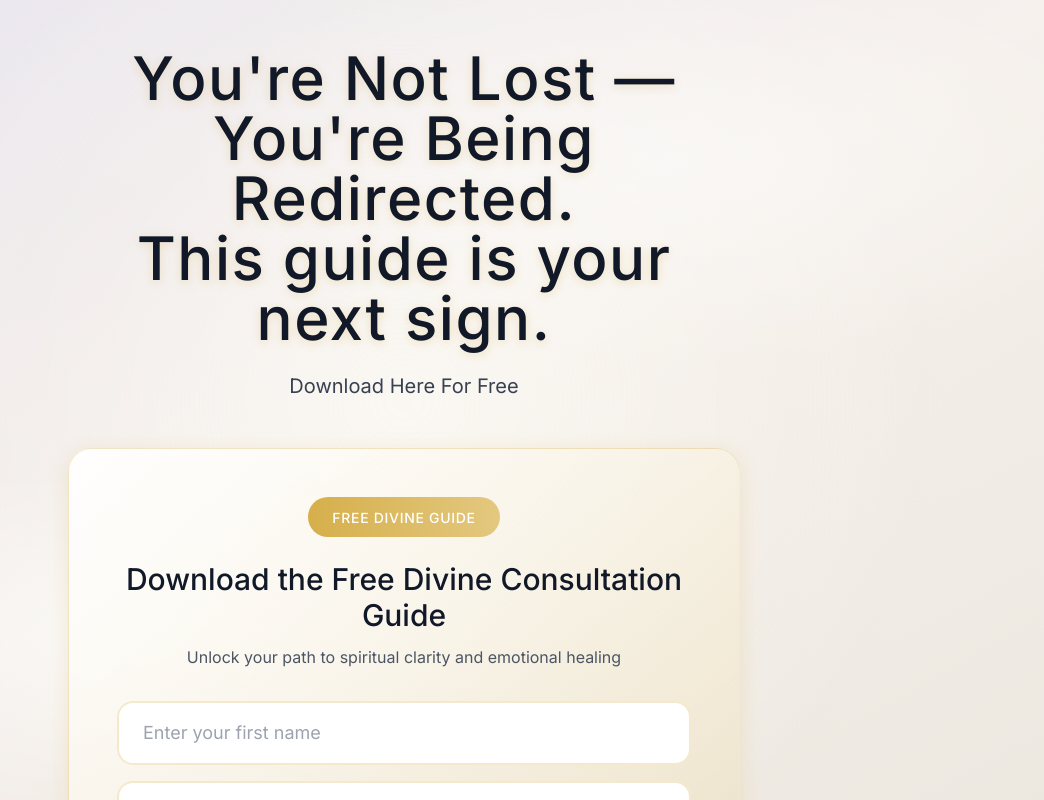
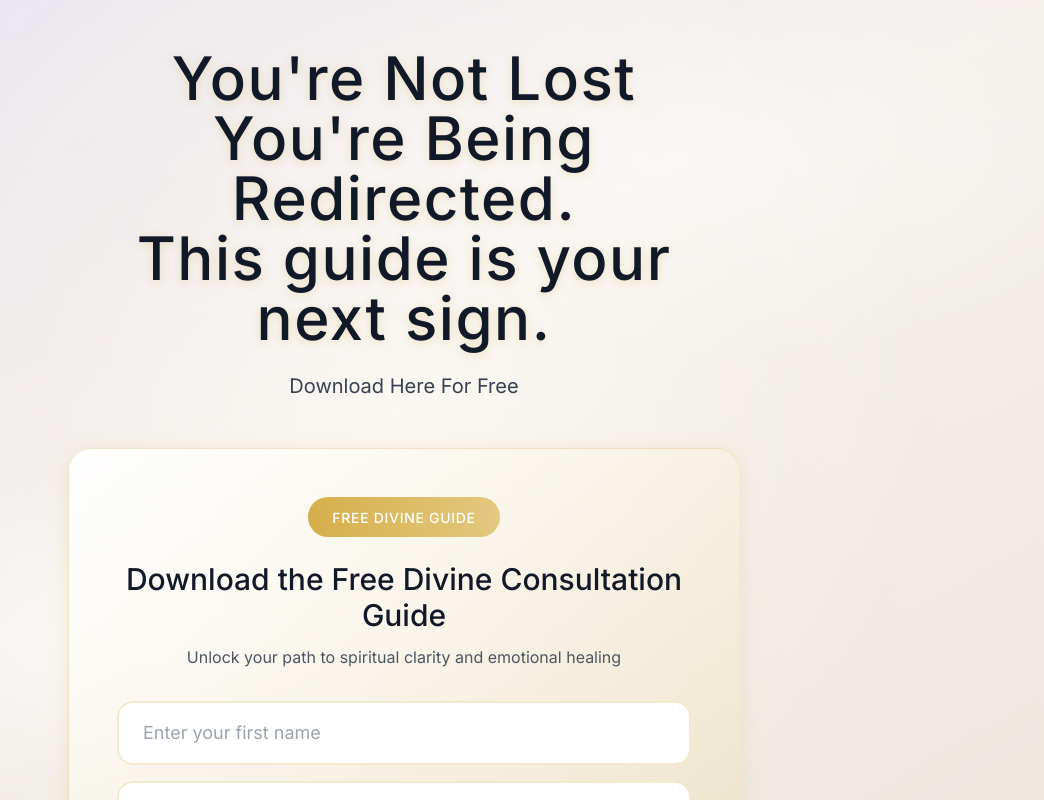
Before and after one commit to hseinsb/Consulation, a Next.js app: page / in a window 1280 px wide. Shown: the top 800 px of the page, without its empty margins (236-1280 px from the left). Built offline with nearby package versions, Linux system fonts and the light colour scheme.

Commit message:
Remove dash from main heading text

```diff
--- a/app/page.tsx
+++ b/app/page.tsx
@@ -63,7 +63,7 @@ export default function Home() {
         {/* Header Section */}
         <div className="mb-12 space-y-6">
               <h1 className="text-4xl md:text-6xl font-medium tracking-wide text-gray-900 leading-tight text-shadow-soft">
-                You're Not Lost — You're Being Redirected.
+                You're Not Lost You're Being Redirected.
                 <br />
                 This guide is your next sign.
               </h1>
```
